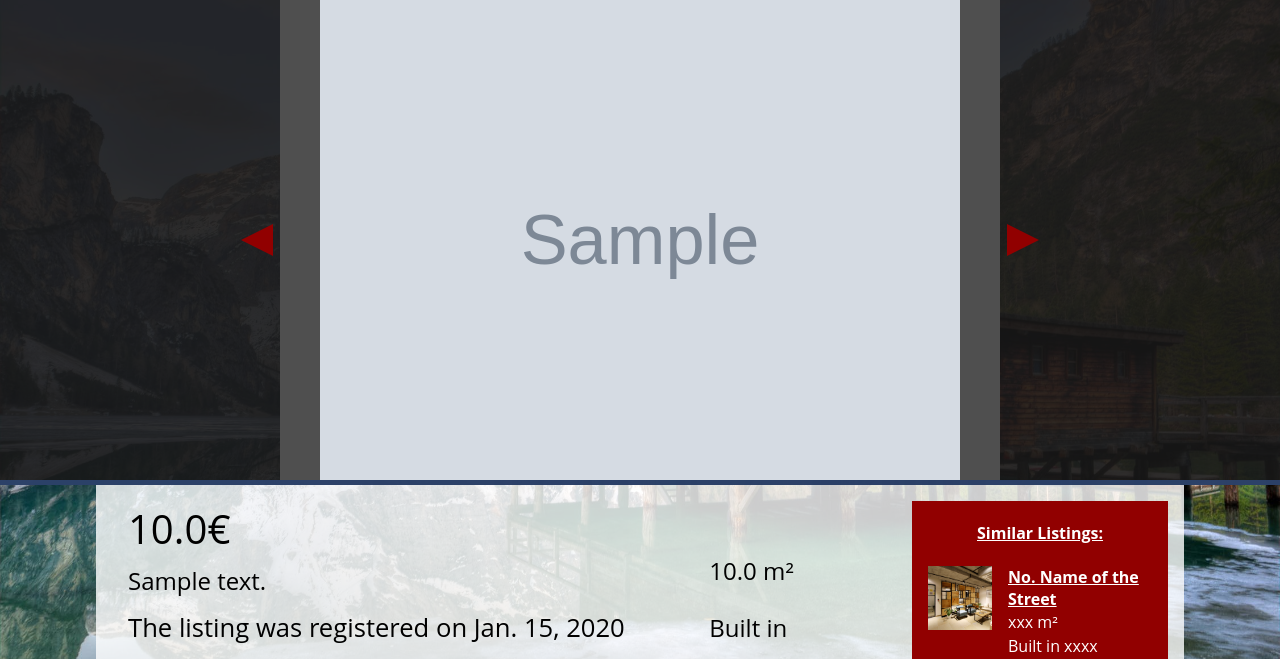
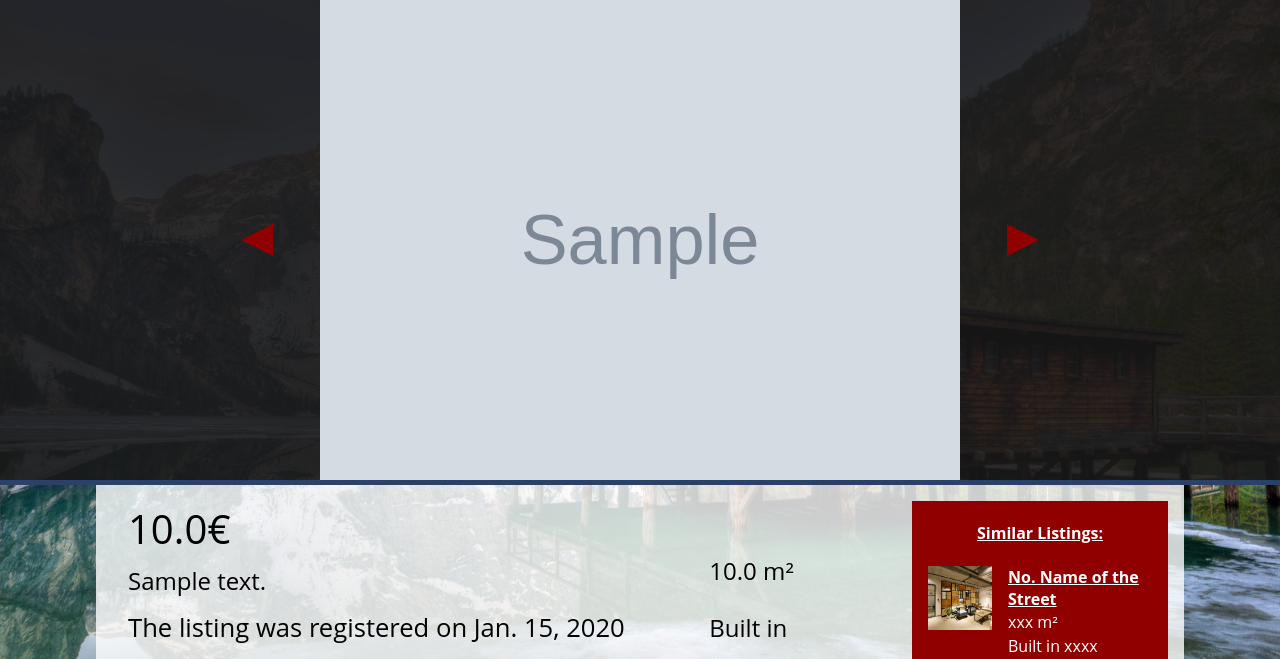
Before and after one commit to ymir17/castleApt, a Django app: page /property/1 in a window 1280 px wide. Shown: the part 72-731 px from the top of the page. Run offline with Django 3.2, Linux system fonts and the light colour scheme; tables that the repository leaves empty hold one stand-in row (values such as "Sample post"); grey boxes marked "Sample" are stand-in pictures.

Commit message:
property.html image fix

```diff
--- a/static/css/property.css
+++ b/static/css/property.css
@@ -11,7 +11,6 @@
     background-size: cover;
     position: relative;
     margin: auto;
-    background-color: #4f4f4f;
     width: 45rem;
     height: 100%;
     max-width: 100%;
@@ -21,6 +20,7 @@
     height: 100%;
     position: relative;
     margin: auto;
+    max-width: 45rem;
 }
 
 .left-arrow {
```
